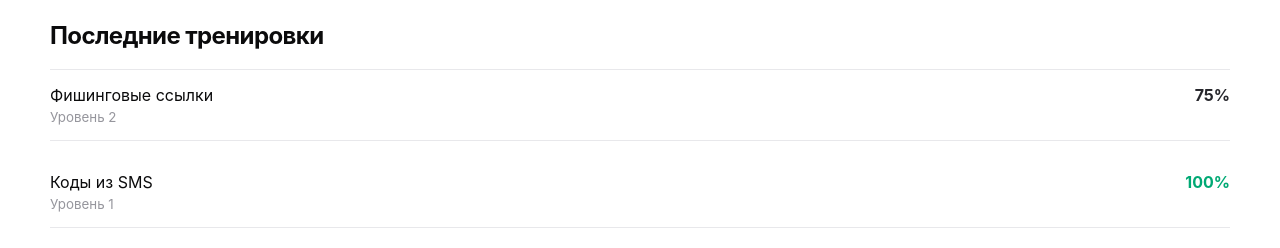
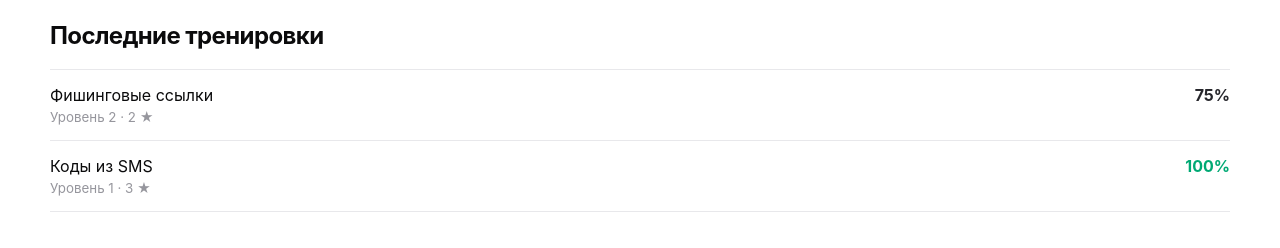
Before and after one commit to Codiki-lab/anti-scam-trainer, a React (Vite) app in the folder frontend/: page /preview/progress in a window 1280 px wide. Shown: the part 516-764 px from the top of the page. Built offline with nearby package versions, Linux system fonts and the light colour scheme; no server answers.

Commit message:
feat(frontend): improve progress and achievement states

```diff
--- a/frontend/src/pages/profile/ui/AchievementsPage.tsx
+++ b/frontend/src/pages/profile/ui/AchievementsPage.tsx
@@ -60,9 +60,18 @@ export function AchievementsPage({ previewAchievements }: { previewAchievements?
                 <span>{achievements.earned.length}</span>
               </div>
               <div className={styles.achievementGrid}>
-                {achievements.earned.map((achievement) => (
-                  <AchievementCard key={achievement.code} achievement={achievement} />
-                ))}
+                {achievements.earned.length === 0 ? (
+                  <div className={styles.emptyState}>
+                    <p>Первая награда откроется после завершённого Прохождения.</p>
+                    <Link className={uiStyles.primaryButton} to={`${basePath}/lessons`}>
+                      Начать обучение
+                    </Link>
+                  </div>
+                ) : (
+                  achievements.earned.map((achievement) => (
+                    <AchievementCard key={achievement.code} achievement={achievement} />
+                  ))
+                )}
               </div>
             </section>
             <section>
--- a/frontend/src/pages/profile/ui/Profile.module.scss
+++ b/frontend/src/pages/profile/ui/Profile.module.scss
@@ -59,11 +59,18 @@
 .history {
   border-top: 1px solid var(--color-border);
 
-  p {
+  .historyRow {
     display: flex;
     justify-content: space-between;
     padding: 15px 0;
     border-bottom: 1px solid var(--color-border);
+    color: inherit;
+    text-decoration: none;
+
+    &:hover span,
+    &:focus-visible span {
+      color: var(--color-accent);
+    }
   }
 
   span {
@@ -77,6 +84,20 @@
 
   b {
     color: #26262b;
+  }
+}
+
+.emptyState {
+  display: grid;
+  justify-items: start;
+  gap: 14px;
+  padding: 24px;
+  border: 1px dashed var(--color-border);
+  border-radius: 15px;
+  color: #777780;
+
+  p {
+    margin: 0;
   }
 }
 
--- a/frontend/src/pages/profile/ui/ProgressPage.tsx
+++ b/frontend/src/pages/profile/ui/ProgressPage.tsx
@@ -1,12 +1,15 @@
+import { Link } from 'react-router-dom'
 import type { Progress } from '@/entities/progress'
 import { useCurrentAccount } from '@/entities/user'
 import { useProgressData } from '@/features/view-progress'
 import { ErrorState } from '@/shared/error-state'
+import { useIsPreview } from '@/shared/runtime-mode'
 import { uiStyles } from '@/shared/ui-kit'
 import { Metric } from './Metric'
 import styles from './Profile.module.scss'
 
 export function ProgressPage({ previewProgress }: { previewProgress?: Progress }) {
+  const isPreview = useIsPreview()
   const { account } = useCurrentAccount()
   const { progress, isLoading, error, retry } = useProgressData(
     account.trainingRole,
@@ -20,6 +23,7 @@ export function ProgressPage({ previewProgress }: { previewProgress?: Progress }
   const completion = Math.round(
     (progress.summary.completedTopics / Math.max(progress.summary.totalTopics, 1)) * 100,
   )
+  const basePath = isPreview ? '/preview' : ''
 
   return (
     <>
@@ -52,22 +56,37 @@ export function ProgressPage({ previewProgress }: { previewProgress?: Progress }
 
       <section>
         <h2>Последние тренировки</h2>
+        {progress.recentAttempts.length === 0 ? (
+          <div className={styles.emptyState}>
+            <p>Здесь появятся завершённые Прохождения и ссылки на их Result.</p>
+            <Link className={uiStyles.primaryButton} to={`${basePath}/lessons`}>
+              Начать с Теории
+            </Link>
+          </div>
+        ) : (
           <div className={styles.history}>
             {progress.recentAttempts.map((attempt) => {
               const topic = progress.topics.find((item) => item.id === attempt.topicId)
               return (
-              <p key={attempt.attemptId}>
+                <Link
+                  className={styles.historyRow}
+                  key={attempt.attemptId}
+                  to={`${basePath}/sessions/${attempt.attemptId}/result`}
+                >
                   <span>
                     {topic?.title ?? `Тема ${attempt.topicId}`}
-                  <small>Уровень {attempt.level}</small>
+                    <small>
+                      Уровень {attempt.level} · {attempt.stars} ★
+                    </small>
                   </span>
                   <b className={attempt.score === 100 ? styles.success : undefined}>
                     {attempt.score}%
                   </b>
-              </p>
+                </Link>
               )
             })}
           </div>
+        )}
       </section>
     </>
   )
```
Lines whose indentation alone changed are shown as unchanged.
